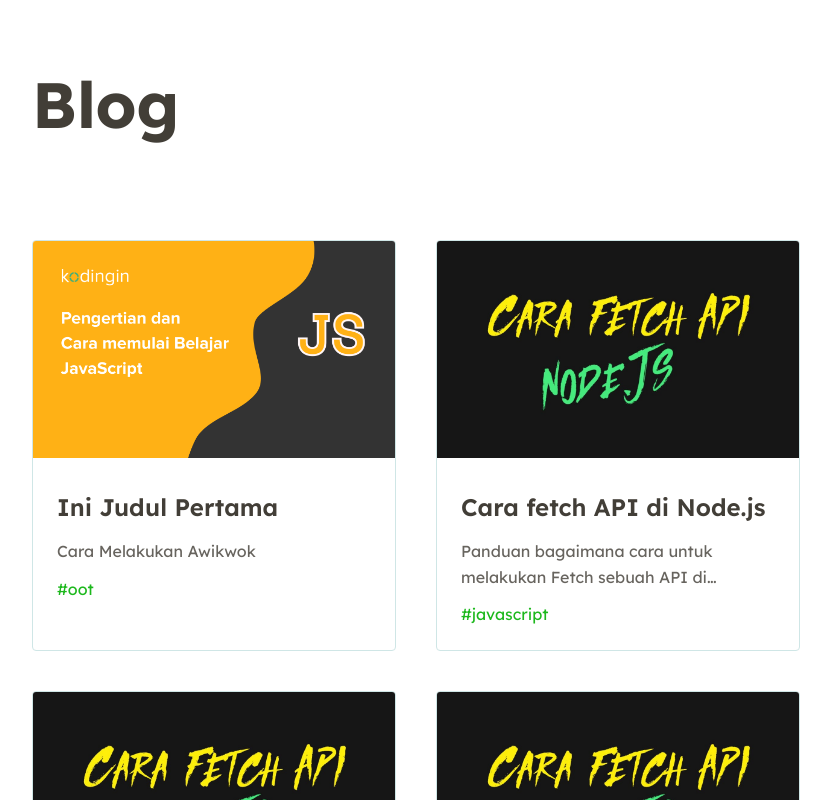
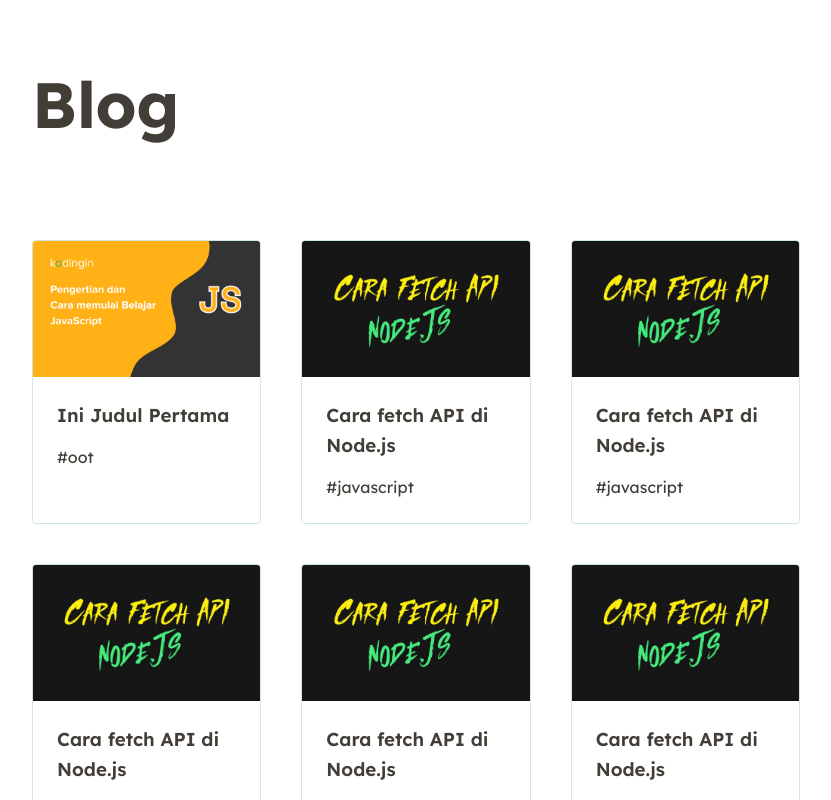
Before and after one commit to tarsisius/nextjs-static-blog, a Next.js app: page / in a window 1280 px wide. Shown: the top 800 px of the page, without its empty margins (224-1055 px from the left). Built offline with nearby package versions, Linux system fonts and the light colour scheme.

Commit message:
Update Minor

```diff
--- a/components/Box.js
+++ b/components/Box.js
@@ -3,7 +3,7 @@ import Link from "next/link";
 import Category from "@/components/Category";
 import styles from "@/styles/modules/box.module.css";
 
-export default function Box({ slug, coverImage, title, categories, excerpt }) {
+export default function Box({ slug, coverImage, title, categories }) {
   return (
     <div className={styles.box}>
       <Link href={"/" + slug} passHref>
@@ -19,10 +19,9 @@ export default function Box({ slug, coverImage, title, categories, excerpt }) {
       <div className={styles.content}>
         <Link href={"/" + slug} passHref>
           <a>
-            <h2 className={styles.heading}>{title}</h2>
+            <h3 className={styles.heading}>{title}</h3>
           </a>
         </Link>
-        <span className={styles.excerpt}>{excerpt}</span>
         <Category categories={categories} />
       </div>
     </div>
--- a/styles/modules/box.module.css
+++ b/styles/modules/box.module.css
@@ -50,13 +50,13 @@
 .heading {
   cursor: pointer;
   line-height: 1.6;
-  -webkit-line-clamp: 2;
+  -webkit-line-clamp: 3;
   -webkit-box-orient: vertical;
   overflow: hidden;
   text-overflow: ellipsis;
   display: -webkit-box;
   font-weight: 600;
-  margin-top: 0.25em;
+  margin-bottom: 0.8em ;
 }
 
 .excerpt {
--- a/styles/modules/category.module.css
+++ b/styles/modules/category.module.css
@@ -11,6 +11,5 @@
   line-height: 1.4;
   font-weight: 400;
   margin-right: 0.5em;
-  color: var(--primary);
   cursor: pointer;
 }
--- a/styles/modules/page.module.css
+++ b/styles/modules/page.module.css
@@ -11,7 +11,7 @@
 }
 .post__list {
   display: grid;
-  grid-template-columns: repeat(auto-fill, minmax(22em, 1fr));
+  grid-template-columns: repeat(auto-fill, minmax(14em, 1fr));
   align-items: start;
   justify-items: center;
   grid-gap: 2.5em;
```
